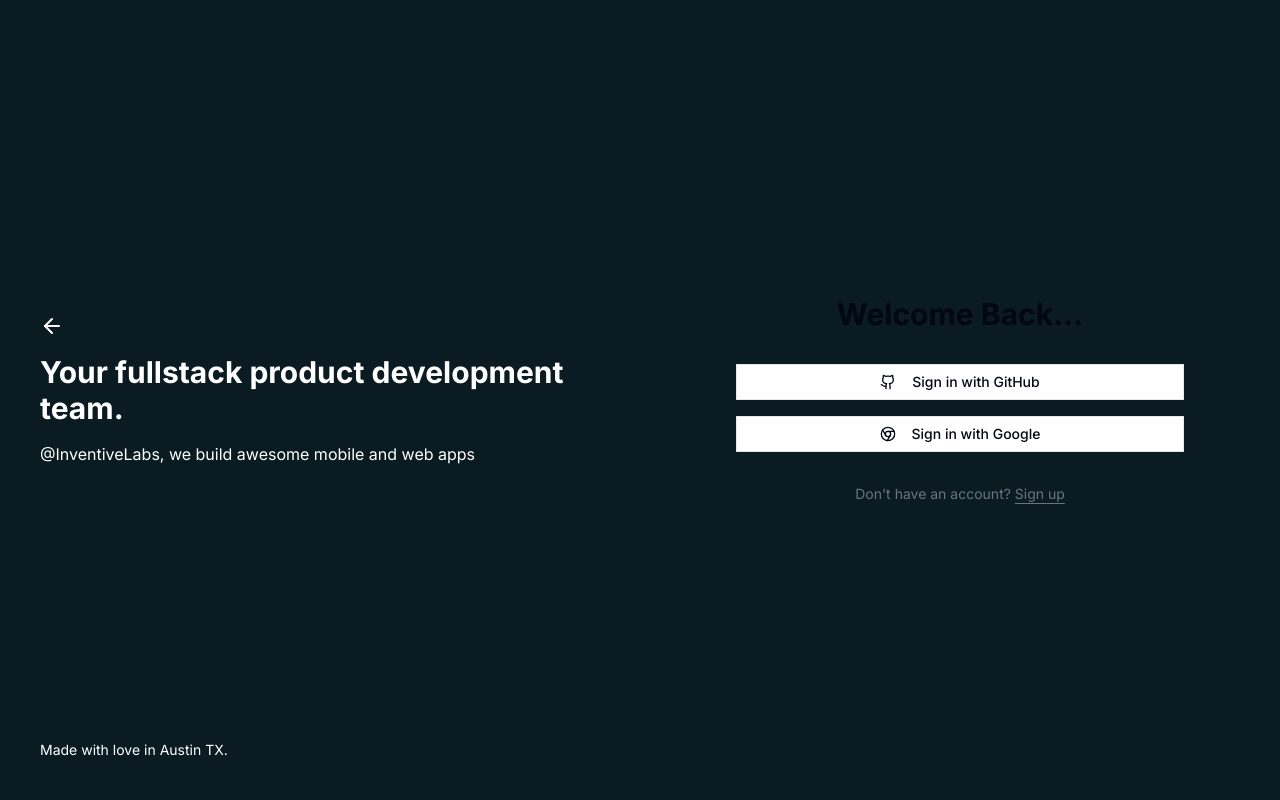
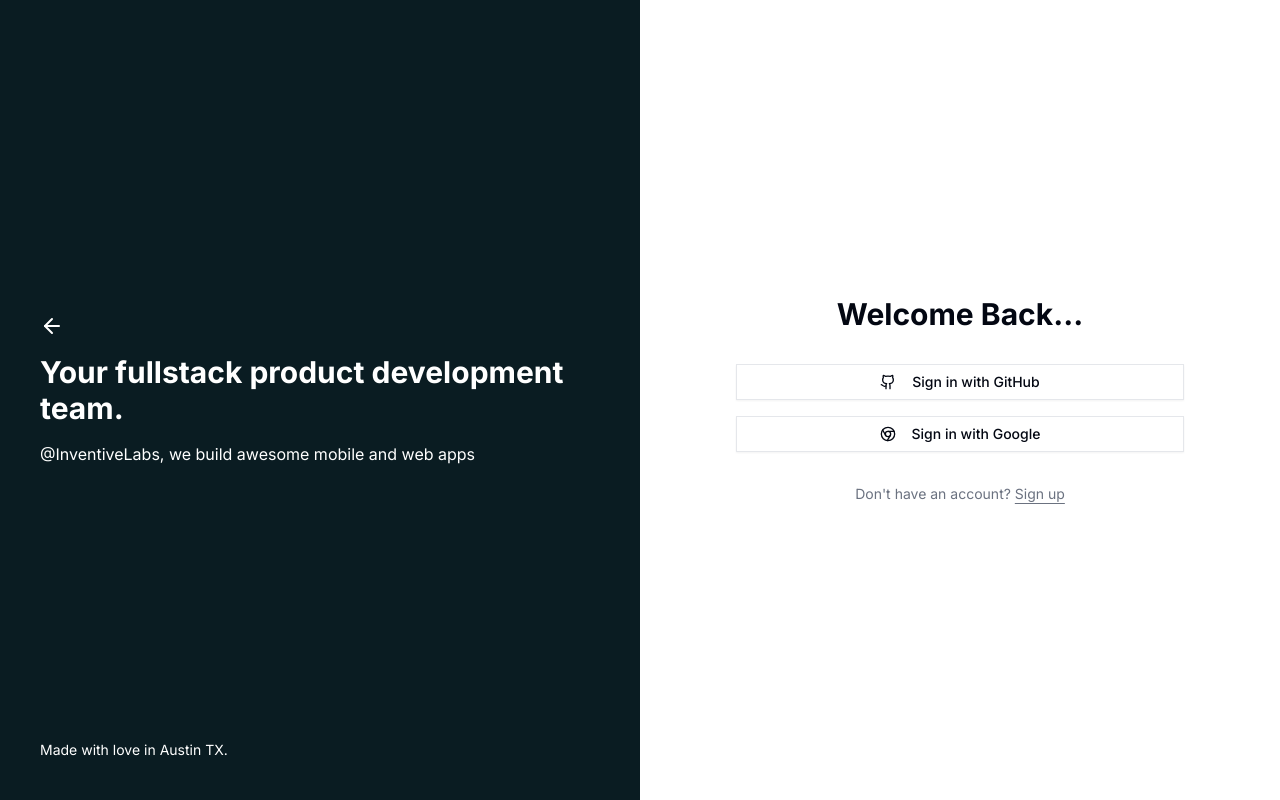
Before and after one commit to saidmaadan/labs, a Next.js app: page /auth/signin in a window 1280 px wide. Built offline with nearby package versions, Linux system fonts and the light colour scheme; no server answers.

Commit message:
Updated signin page

```diff
--- a/src/app/auth/signin/page.jsx
+++ b/src/app/auth/signin/page.jsx
@@ -25,7 +25,7 @@
       </div>
 
       {/* Right Column - Login Form */}
-      <div className="w-full flex items-center justify-center p-8 bg-[#0a1c22]">
+      <div className="w-full flex items-center justify-center p-8 ">
         <div className="w-full max-w-md space-y-8">
           <div className="text-center">
             <h1 className="text-3xl font-bold mb-8">Welcome Back...</h1>
```
